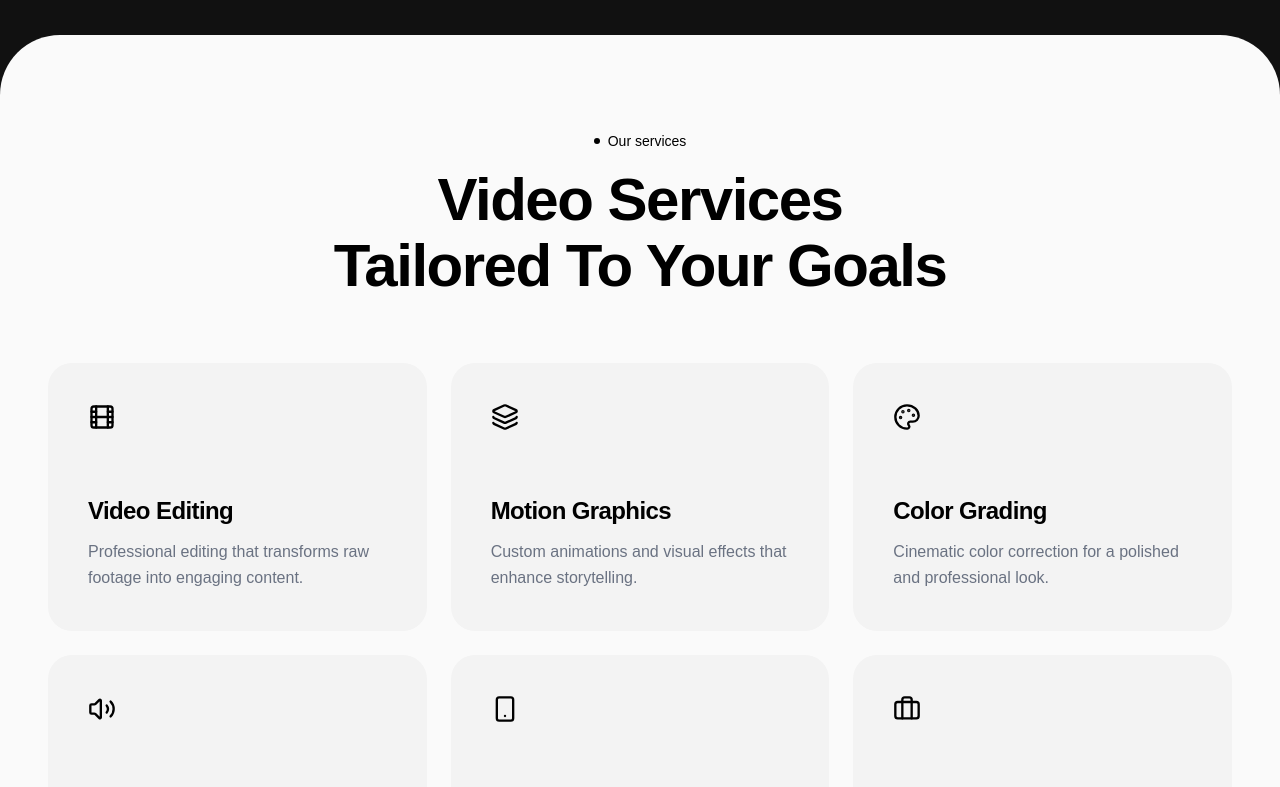
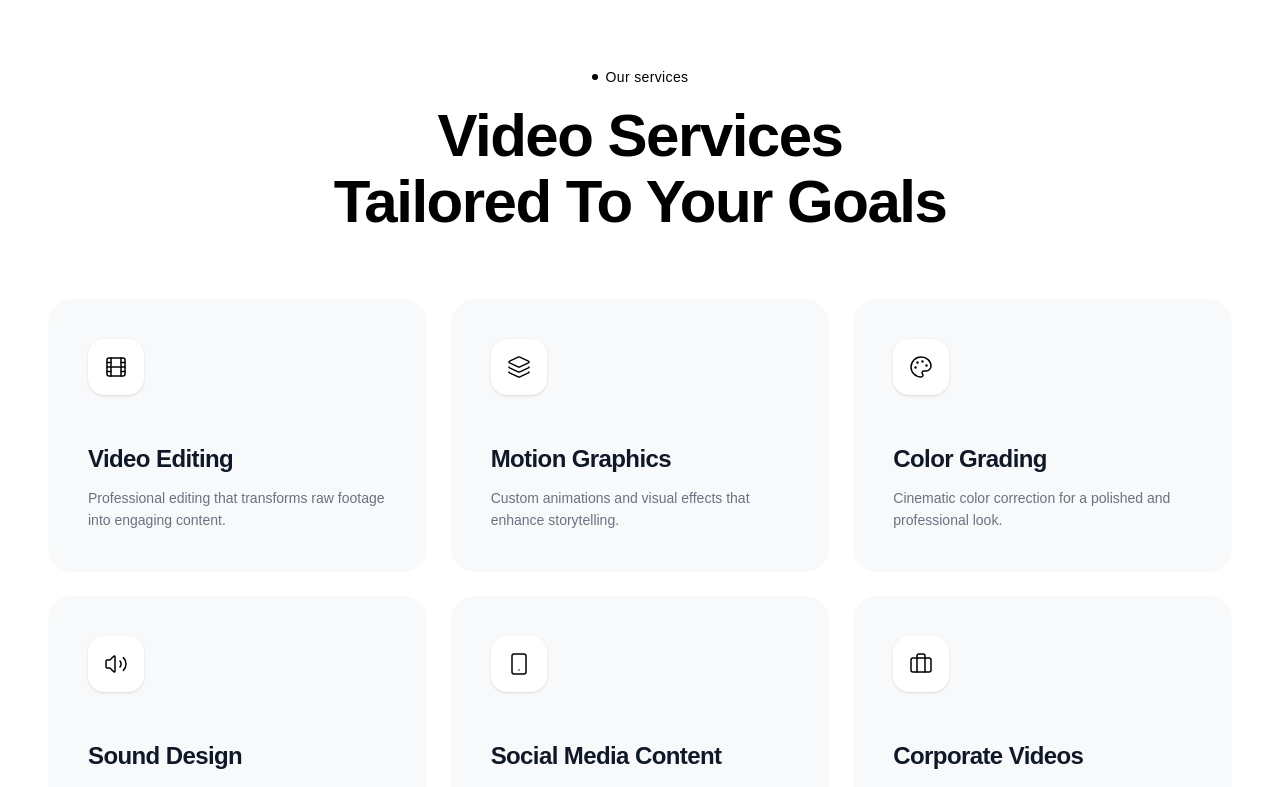
Before and after one commit to Maneeshaprabha/gayawalker_portfolio-, a Next.js app: page / in a window 1280 px wide. Shown: the part 3741-4528 px from the top of the page. Built offline with nearby package versions, Linux system fonts and the light colour scheme.

Commit message:
Refactor Services and YouTubeSection components; enhance service icons and layout, add animations, and update styling for improved visual appeal and responsiveness.

```diff
--- a/src/components/Services.jsx
+++ b/src/components/Services.jsx
@@ -3,19 +3,67 @@ import { motion } from "framer-motion";
 import { Film, Layers, Palette, Volume2, Smartphone, Briefcase } from "lucide-react";
 
 const servicesData = [
-  { id: 1, title: "Video Editing", description: "Professional editing that transforms raw footage into engaging content.", icon: <Film size={28} className="text-black" /> },
-  { id: 2, title: "Motion Graphics", description: "Custom animations and visual effects that enhance storytelling.", icon: <Layers size={28} className="text-black" /> },
-  { id: 3, title: "Color Grading", description: "Cinematic color correction for a polished and professional look.", icon: <Palette size={28} className="text-black" /> },
-  { id: 4, title: "Sound Design", description: "Clean audio mixing, sound effects, and immersive audio experiences.", icon: <Volume2 size={28} className="text-black" /> },
-  { id: 5, title: "Social Media Content", description: "Short-form videos optimized for Instagram, TikTok, YouTube, and more.", icon: <Smartphone size={28} className="text-black" /> },
-  { id: 6, title: "Corporate Videos", description: "High-impact promotional videos designed for marketing campaigns.", icon: <Briefcase size={28} className="text-black" /> }
+  {
+    id: 1,
+    title: "Video Editing",
+    description: "Professional editing that transforms raw footage into engaging content.",
+    icon: <Film size={24} strokeWidth={1.5} className="text-black" />,
+  },
+  {
+    id: 2,
+    title: "Motion Graphics",
+    description: "Custom animations and visual effects that enhance storytelling.",
+    icon: <Layers size={24} strokeWidth={1.5} className="text-black" />,
+  },
+  {
+    id: 3,
+    title: "Color Grading",
+    description: "Cinematic color correction for a polished and professional look.",
+    icon: <Palette size={24} strokeWidth={1.5} className="text-black" />,
+  },
+  {
+    id: 4,
+    title: "Sound Design",
+    description: "Clean audio mixing, sound effects, and immersive audio experiences.",
+    icon: <Volume2 size={24} strokeWidth={1.5} className="text-black" />,
+  },
+  {
+    id: 5,
+    title: "Social Media Content",
+    description: "Short-form videos optimized for Instagram, TikTok, YouTube, and more.",
+    icon: <Smartphone size={24} strokeWidth={1.5} className="text-black" />,
+  },
+  {
+    id: 6,
+    title: "Corporate Videos",
+    description: "High-impact promotional videos designed for marketing campaigns.",
+    icon: <Briefcase size={24} strokeWidth={1.5} className="text-black" />,
+  }
 ];
+
+// Scroll animations walata oni wena variants
+const containerVariants = {
+  hidden: { opacity: 0 },
+  show: {
+    opacity: 1,
+    transition: {
+      staggerChildren: 0.15, // Cards eken eka ena delay eka
+      delayChildren: 0.2,
+    },
+  },
+};
+
+const cardVariants = {
+  hidden: { opacity: 0, y: 40 },
+  show: { opacity: 1, y: 0, transition: { duration: 0.6, ease: "easeOut" } },
+};
 
 export default function Services() {
   return (
-    <section className="bg-[#FAFAFA] text-black py-24 px-6 md:px-12 w-full rounded-[40px] md:rounded-[60px] my-12 relative z-20">
+    <section id="services" className="bg-[#FFFFFF] text-black py-24 md:py-32 px-6 md:px-12 w-full relative z-20 rounded-t-[40px] md:rounded-t-[60px] -mt-12 shadow-[0_-10px_40px_rgba(0,0,0,0.1)]">
       <div className="max-w-7xl mx-auto">
 
+        {/* Section Header */}
         <div className="text-center mb-16 flex flex-col items-center">
           <motion.div
             initial={{ opacity: 0, y: 20 }}
@@ -24,42 +72,46 @@ export default function Services() {
             className="flex items-center gap-2 mb-4"
           >
             <div className="w-1.5 h-1.5 rounded-full bg-black"></div>
-            <span className="text-sm font-medium">Our services</span>
+            <span className="text-sm font-medium tracking-wide">Our services</span>
           </motion.div>
 
           <motion.h2
             initial={{ opacity: 0, y: 20 }}
             whileInView={{ opacity: 1, y: 0 }}
             viewport={{ once: true }}
-            transition={{ delay: 0.1 }}
+            transition={{ delay: 0.1, duration: 0.6 }}
             className="text-4xl md:text-5xl lg:text-6xl font-bold tracking-tight leading-[1.1]"
           >
             Video Services <br /> Tailored To Your Goals
           </motion.h2>
         </div>
 
-        <div className="grid grid-cols-1 md:grid-cols-2 lg:grid-cols-3 gap-6">
-          {servicesData.map((service, index) => (
+        {/* Services Grid with Staggered Animation */}
+        <motion.div
+          variants={containerVariants}
+          initial="hidden"
+          whileInView="show"
+          viewport={{ once: true, margin: "-50px" }} // Page eka scroll wela 50px udin thiyeddi animation wada karanawa
+          className="grid grid-cols-1 md:grid-cols-2 lg:grid-cols-3 gap-6"
+        >
+          {servicesData.map((service) => (
             <motion.div
               key={service.id}
-              initial={{ opacity: 0, y: 30 }}
-              whileInView={{ opacity: 1, y: 0 }}
-              viewport={{ once: true }}
-              transition={{ duration: 0.5, delay: index * 0.1 }}
-              className="bg-[#F3F3F3] p-8 md:p-10 rounded-[24px] cursor-pointer hover:bg-white hover:shadow-[0_8px_30px_rgb(0,0,0,0.08)] transition-all duration-300 group"
+              variants={cardVariants}
+              className="bg-[#F8F9FA] p-8 md:p-10 rounded-[24px] cursor-pointer hover:bg-white hover:shadow-[0_20px_40px_rgba(0,0,0,0.08)] transition-all duration-300 group"
             >
-              <div className="mb-16 transform group-hover:-translate-y-2 transition-transform duration-300">
+              <div className="mb-12 transform group-hover:-translate-y-2 transition-transform duration-300 bg-white w-14 h-14 rounded-2xl flex items-center justify-center shadow-sm">
                 {service.icon}
               </div>
-              <h3 className="text-2xl font-semibold mb-3 tracking-tight">
+              <h3 className="text-2xl font-bold mb-3 tracking-tight text-gray-900">
                 {service.title}
               </h3>
-              <p className="text-gray-500 font-medium leading-relaxed">
+              <p className="text-gray-500 font-medium leading-relaxed text-sm">
                 {service.description}
               </p>
             </motion.div>
           ))}
-        </div>
+        </motion.div>
 
       </div>
     </section>
--- a/src/components/YouTubeSection.jsx
+++ b/src/components/YouTubeSection.jsx
@@ -22,8 +22,8 @@ export default function YouTubeSection() {
             viewport={{ once: true }}
           >
             <div className="flex items-center gap-2 mb-3">
-              <Sparkles size={16} className="text-red-500" />
-              <span className="text-red-500 font-bold text-xs uppercase tracking-[0.2em]">Latest Drops</span>
+              <Sparkles size={16} className="text-[#0BB671]" />
+              <span className="text-[#0BB671] font-bold text-xs uppercase tracking-[0.2em]">Latest Drops</span>
             </div>
             <h2 className="text-4xl md:text-6xl font-black tracking-tighter">
               Cinematic <span className="text-transparent bg-clip-text bg-gradient-to-r from-white to-gray-500">Stories.</span>
```
